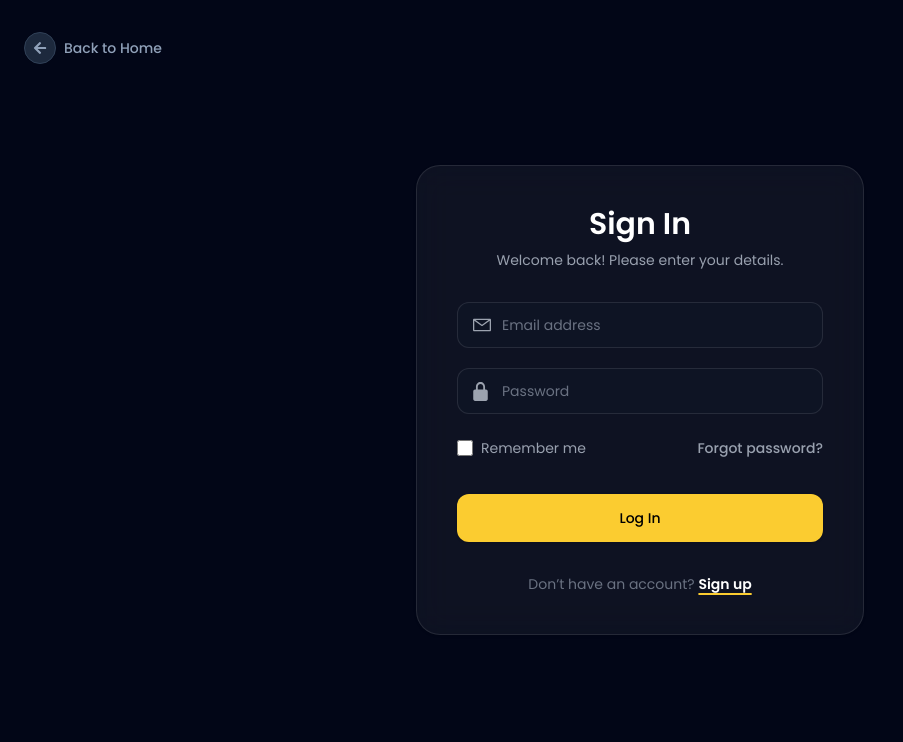
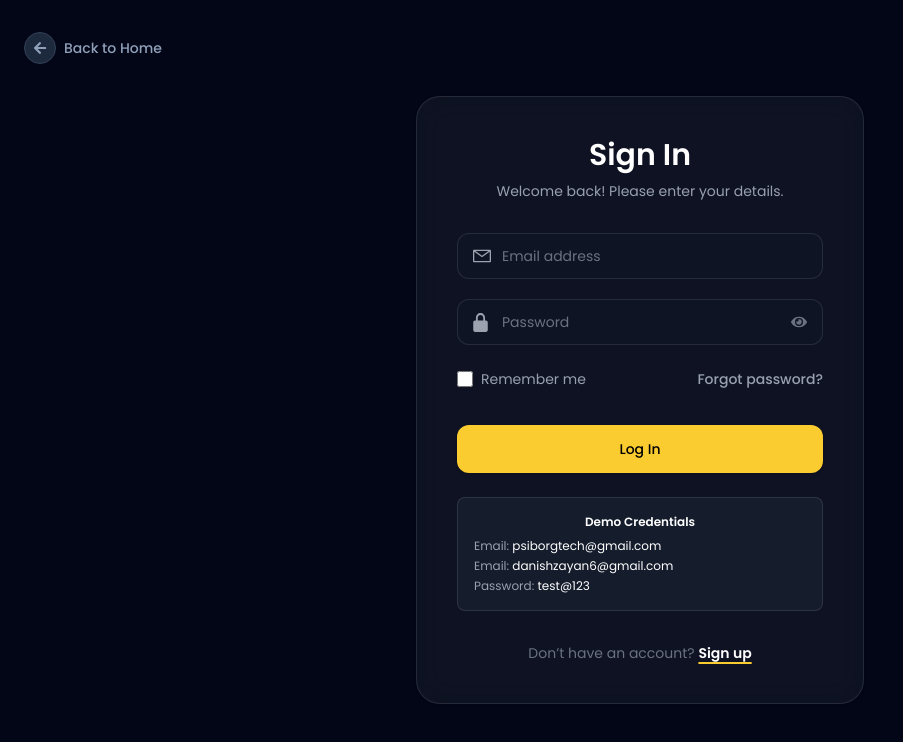
Before and after one commit to danishzayan/fake-store-task, a React (Vite) app: page /login in a window 1280 px wide. Shown: the top 742 px of the page, without its empty margins (0-903 px from the left). Built offline with nearby package versions, Linux system fonts and the light colour scheme.

Commit message:
Add password visibility toggle and demo credentials to Login page

```diff
--- a/src/page/login.jsx
+++ b/src/page/login.jsx
@@ -3,11 +3,12 @@ import { useDispatch, useSelector } from 'react-redux';
 import { useNavigate, Link } from 'react-router-dom';
 import { login } from '../features/auth/authSlice';
 import toast from 'react-hot-toast';
-import { FaArrowLeft } from 'react-icons/fa';
+import { FaArrowLeft, FaEye, FaEyeSlash } from 'react-icons/fa';
 
 const Login = () => {
   const [email, setEmail] = useState('');
   const [password, setPassword] = useState('');
+  const [showPassword, setShowPassword] = useState(false);
   const dispatch = useDispatch();
   const navigate = useNavigate();
   const { isLoggedIn, error } = useSelector((state) => state.auth);
@@ -45,12 +46,10 @@ const Login = () => {
         </Link>
       </div>
       {/* Card Container */}
-      {/* Changes: bg-white -> bg-white/5 (transparent), shadow-xl -> shadow-sm, border color adjusted, added backdrop-blur */}
       <div className="bg-white/5 backdrop-blur-lg p-8 md:p-10 rounded-3xl shadow-sm w-full max-w-md border border-white/10">
 
         {/* Header */}
         <div className="flex flex-col items-center mb-8">
-          {/* Text color changed to white/gray for visibility on dark background */}
           <h2 className="text-3xl text-white font-semibold">Sign In</h2>
           <p className="text-sm text-gray-400 mt-2 text-center">
             Welcome back! Please enter your details.
@@ -77,7 +76,6 @@ const Login = () => {
                 />
               </svg>
             </div>
-            {/* Input bg changed to semi-transparent dark, text to white */}
             <input
               type="email"
               placeholder="Email address"
@@ -106,13 +104,20 @@ const Login = () => {
               </svg>
             </div>
             <input
-              type="password"
+              type={showPassword ? 'text' : 'password'}
               placeholder="Password"
               value={password}
               onChange={(e) => setPassword(e.target.value)}
-              className="w-full pl-11 pr-4 py-3 bg-gray-900/50 border border-white/10 rounded-xl outline-none focus:border-[#fbcc30] focus:ring-1 focus:ring-[#fbcc30] transition-all text-sm text-white placeholder-gray-500"
+              className="w-full pl-11 pr-12 py-3 bg-gray-900/50 border border-white/10 rounded-xl outline-none focus:border-[#fbcc30] focus:ring-1 focus:ring-[#fbcc30] transition-all text-sm text-white placeholder-gray-500"
               required
             />
+            <button
+              type="button"
+              onClick={() => setShowPassword(!showPassword)}
+              className="absolute inset-y-0 right-0 pr-4 flex items-center text-gray-500 hover:text-white cursor-pointer"
+            >
+              {showPassword ? <FaEyeSlash /> : <FaEye />}
+            </button>
           </div>
 
           {/* Options: Remember me & Forgot Password */}
@@ -138,6 +143,16 @@ const Login = () => {
           </button>
         </form>
 
+        {/* Demo Credentials */}
+        <div className="mt-6 p-4 bg-gray-800/50 border border-white/10 rounded-lg text-xs text-gray-400">
+          <h4 className="font-semibold text-white mb-2 text-center">Demo Credentials</h4>
+          <div className="flex flex-col gap-1">
+            <p>Email: <span className="text-white">psiborgtech@gmail.com</span></p>
+            <p>Email: <span className="text-white">danishzayan6@gmail.com</span></p>
+            <p>Password: <span className="text-white">test@123</span></p>
+          </div>
+        </div>
+
         {/* Footer */}
         <p className="text-center text-gray-500 text-sm mt-8">
           Don’t have an account?{' '}
```
